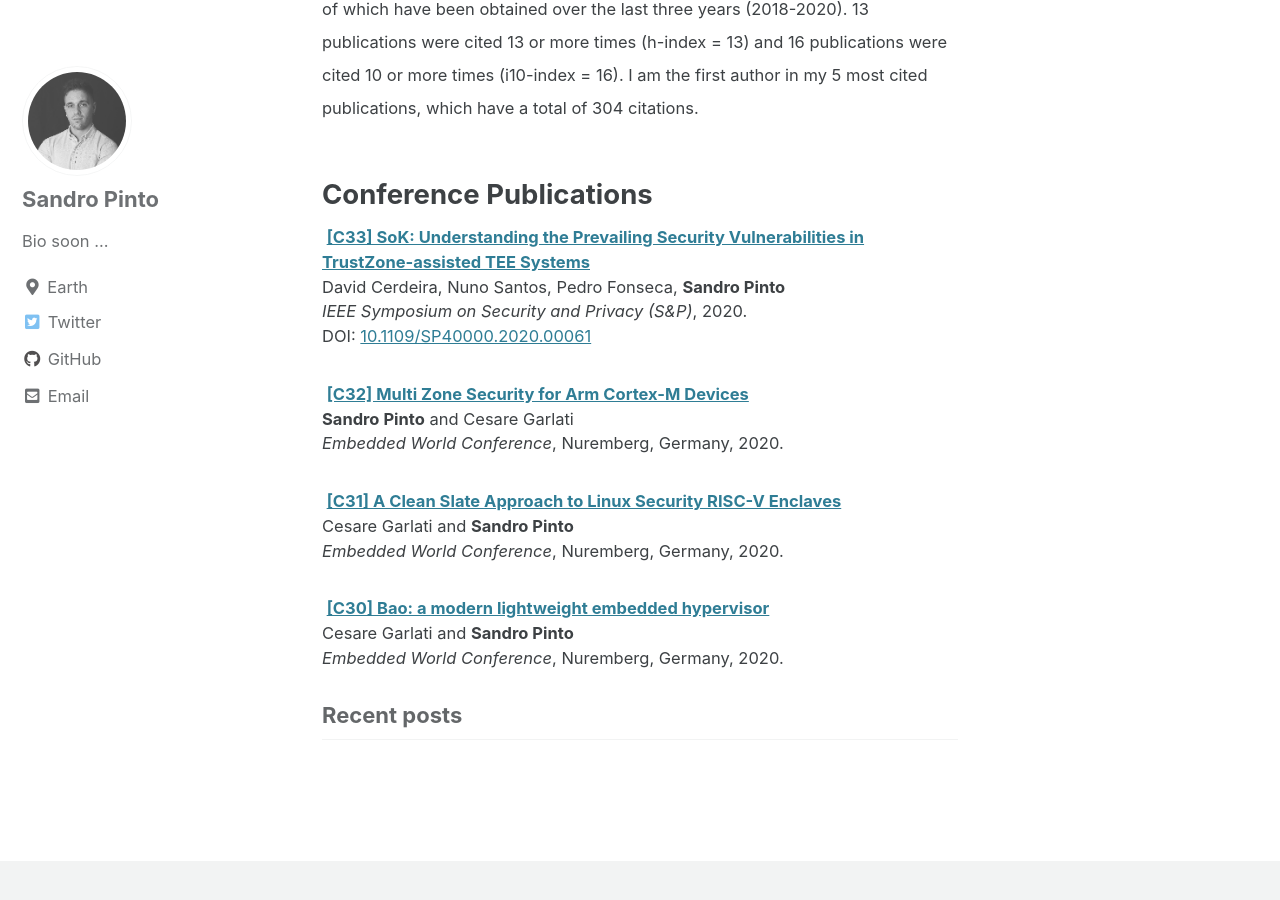
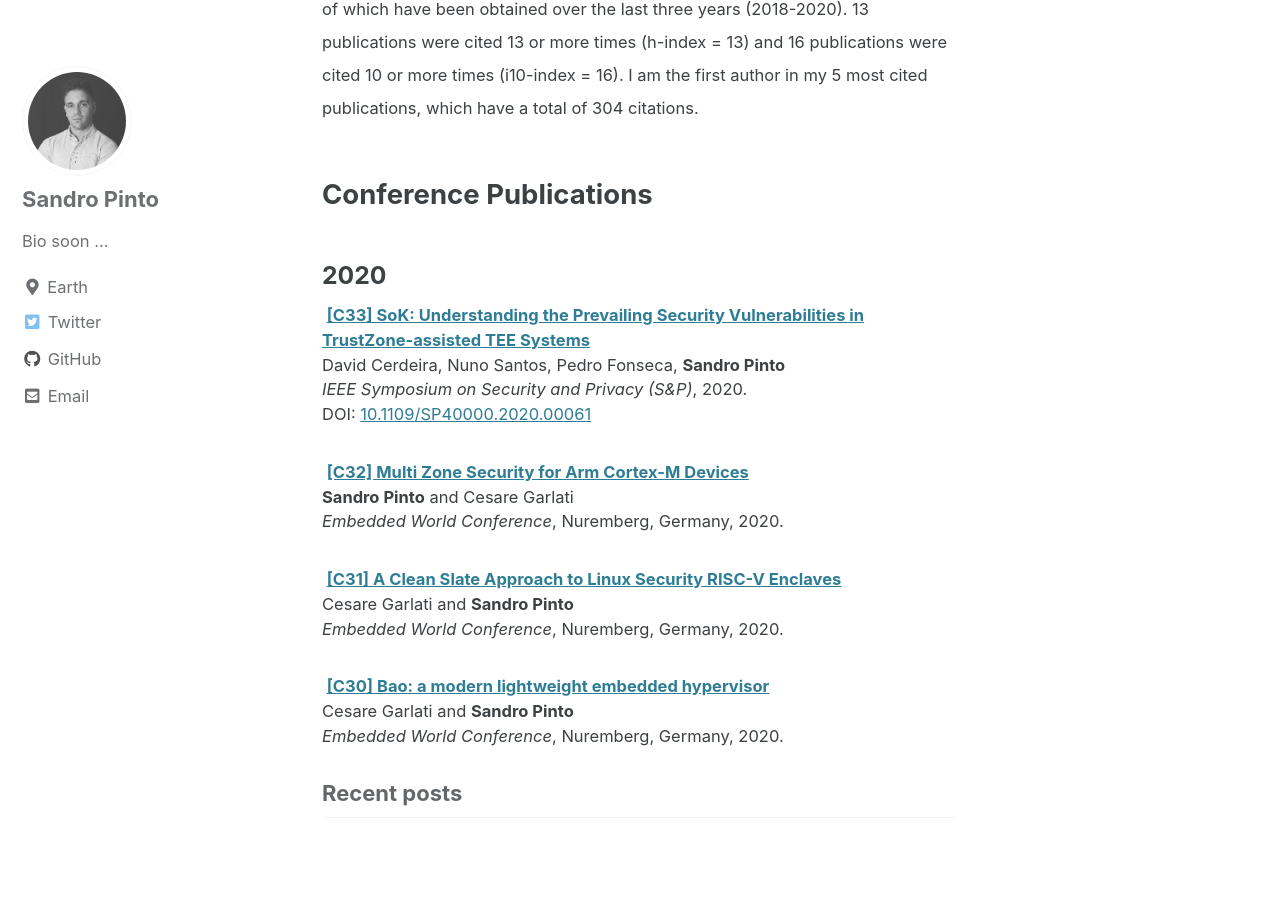
Before and after one commit to sandro2pinto/sandro2pinto.github.io, a Jekyll site: the page built from index.html, in a window 1280 px wide and 900 px high, scrolled down 640 px. Built offline with Jekyll 4.4.1, drawn with Linux system fonts in a browser that asks for light colours; cached includes are drawn as plain includes; the list of posts is cut into pages by our own code.

Commit message:
Add year identification

```diff
--- a/index.html
+++ b/index.html
@@ -30,6 +30,8 @@ author_profile: true
 
 <h2 id="conf-pub">Conference Publications</h2>
 
+<h3 id="2020">2020</h3>
+
 <tr><small><td></td><td><div> <i class="fab fa-file-pdf-o"></i>
     <b> <a class="pub-title" href="files/sp2020-tees.pdf">[C33] SoK: Understanding the Prevailing
         Security Vulnerabilities in TrustZone-assisted TEE Systems</a> </b>
```
